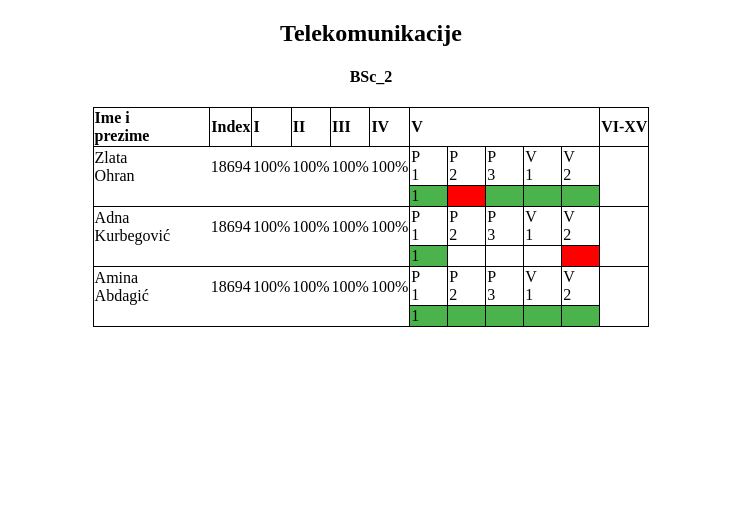
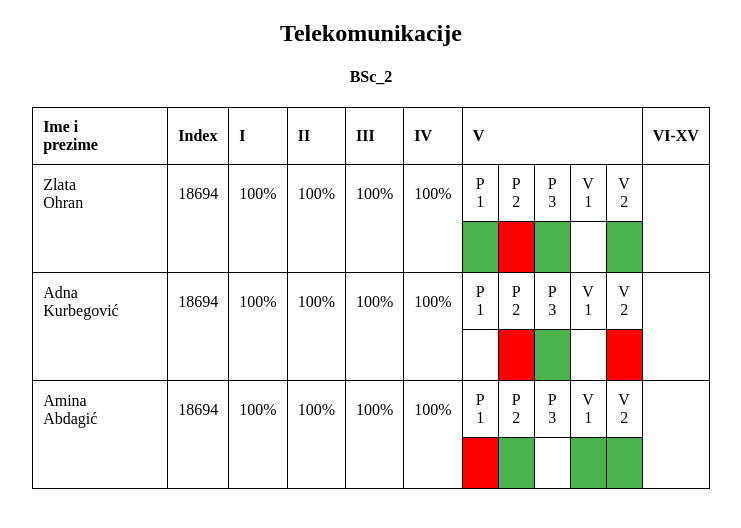
Before and after one commit to zOhran13/WebTehnologije-2022, a plain HTML site: page html/prisustvo.html in a window 1280 px wide. Shown: the whole page, without its empty margins (269-1010 px from the left). Drawn offline with Linux system fonts and the light colour scheme.

Commit message:
zavrsen 2.zadatak

```diff
--- a/Spirala 1-css/prisustvo.css
+++ b/css/prisustvo.css
@@ -6,16 +6,22 @@ table, td, tr, th {
     border-collapse: collapse;
     empty-cells: show;
     column-width: 35px;
-
+    padding: 10px;
     text-align: left;
 
 
 }
+.posebno2{
+    border-bottom: none;
+}
 .tabela{
     column-gap: 20px;
+    overflow-x: auto;
+
 }
 .posebno{
-    border: none;
+    border-bottom: none;
+    border-top: none;
 }
 table{
     margin: auto;
@@ -25,10 +31,27 @@ table{
 }
 .prisutan{
     background-color: rgb(75, 179, 75);
+    height: 30px;
+    width: 15px;
 }
 .odsutan{
     background-color: rgb(255, 0, 0);
+    height: 30px;
+    width: 15px;
 }
 .nema{
     background-color: white;
+    width: 15px;
+    height: 30px;
 }
+.predavanja, .vjezbe{
+    text-align: center;
+    height: 30px;
+    width: 15px;
+}
+.ostale{
+    border-bottom: none;
+    border-top: none;
+    empty-cells: show;
+
+}
--- a/Spirala1-html/prisustvo.html
+++ b/html/prisustvo.html
@@ -1,12 +1,13 @@
 <!DOCTYPE html>
 <html lang="en">
 <head>
-    <link rel="stylesheet" href="../Spirala 1-css/prisustvo.css">
+    <meta charset="UTF-8">
+    <link rel="stylesheet" href="../css/prisustvo.css" type="text/css">
 
     <title>prisustvo</title>
 </head>
 <body>
-    <p><h2>Telekomunikacije</h2><h4>BSc_2</h4></p>
+    <h2>Telekomunikacije</h2><h4>BSc_2</h4>
     <div class="tabela">
 
         <table class="tabela">
@@ -18,22 +19,24 @@
                 <th>III</th>
                 <th>IV</th>
                 <th id="trenutna" colspan="5">V</th>
-                <th colspan="10">VI-XV</th>
+                <th class="ostale"  >VI-XV</th>
 
             </tr>
             <tr class="posebno">
-                <td class="posebno">Zlata Ohran</td>
-                <td class="posebno">18694</td>
-                <td class="posebno">100%</td>
-                <td class="posebno">100%</td>
-                <td class="posebno">100%</td>
-                <td class="posebno">100%</td>
+                <td class="posebno2">Zlata Ohran</td>
+                <td class="posebno2">18694</td>
+                <td class="posebno2">100%</td>
+                <td class="posebno2">100%</td>
+                <td class="posebno2">100%</td>
+                <td class="posebno2">100%</td>
 
-                <td>P<br>1</td>
-                <td>P<br>2</td>
-                <td>P<br>3</td>
-                <td>V<br>1</td>
-                <td>V<br>2</td>
+                <td class="predavanja">P<br>1</td>
+                        <td class="predavanja">P<br>2</td>
+                        <td class="predavanja">P<br>3</td>
+                        <td class="vjezbe">V<br>1</td>
+                        <td class="vjezbe">V<br>2</td>
+                        <td class="ostale" ></td>
+
                  </tr>
                  <tr class="posebno1">
                 <td class="posebno"> </td>
@@ -43,13 +46,13 @@
                 <td class="posebno"> </td>
                 <td class="posebno"> </td>
 
-                <td class="prisutan"> 1</td>
+                <td class="prisutan"> </td>
                 <td class="odsutan"> </td>
                 <td class="prisutan"> </td>
-                <td class="prisutan"> </td>
+                <td class="nema"> </td>
                 <td class="prisutan"> </td>
 
-                <td class="posebno" colspan="10"></td>
+                <td class="ostale" ></td>
 
                  </tr>
                  <tr class="posebno">
@@ -60,11 +63,12 @@
                     <td class="posebno">100%</td>
                     <td class="posebno">100%</td>
 
-                    <td>P<br>1</td>
-                    <td>P<br>2</td>
-                    <td>P<br>3</td>
-                    <td>V<br>1</td>
-                    <td>V<br>2</td>
+                    <td class="predavanja">P<br>1</td>
+                    <td class="predavanja">P<br>2</td>
+                    <td class="predavanja">P<br>3</td>
+                    <td class="vjezbe">V<br>1</td>
+                    <td class="vjezbe">V<br>2</td>
+                    <td class="ostale" ></td>
                      </tr>
                      <tr class="posebno1">
                     <td class="posebno"> </td>
@@ -74,13 +78,13 @@
                     <td class="posebno"> </td>
                     <td class="posebno"> </td>
 
-                    <td class="prisutan"> 1</td>
-                    <td clas="odsutan"> </td>
-                    <td class="nema"> </td>
+                   <td class="nema"> </td>
+                    <td class="odsutan"> </td>
+                    <td class="prisutan"> </td>
                     <td class="nema"> </td>
                     <td class="odsutan"> </td>
 
-                    <td class="posebno" colspan="10"></td>
+                    <td class="ostale"></td>
 
                      </tr>
                      <tr class="posebno">
@@ -91,11 +95,12 @@
                         <td class="posebno">100%</td>
                         <td class="posebno">100%</td>
 
-                        <td>P<br>1</td>
-                        <td>P<br>2</td>
-                        <td>P<br>3</td>
-                        <td>V<br>1</td>
-                        <td>V<br>2</td>
+                        <td class="predavanja">P<br>1</td>
+                        <td class="predavanja">P<br>2</td>
+                        <td class="predavanja">P<br>3</td>
+                        <td class="vjezbe">V<br>1</td>
+                        <td class="vjezbe">V<br>2</td>
+                        <td class="ostale" ></td>
                          </tr>
                          <tr class="posebno1">
                         <td class="posebno"> </td>
@@ -105,13 +110,13 @@
                         <td class="posebno"> </td>
                         <td class="posebno"> </td>
 
-                        <td class="prisutan"> 1</td>
+                        <td class="odsutan"> </td>
                         <td class="prisutan"> </td>
-                        <td class="prisutan"> </td>
+                        <td class="nema"> </td>
                         <td class="prisutan"> </td>
                         <td class="prisutan"> </td>
 
-                        <td class="posebno" colspan="10"></td>
+                        <td class="ostale" ></td>
 
                          </tr>
 
```
Also changed, not shown: html/predmet.html (renamed from Spirala1-html/predmet.html, +47 -42 lines), css/predmet.css (renamed from Spirala 1-css/predmet.css).
